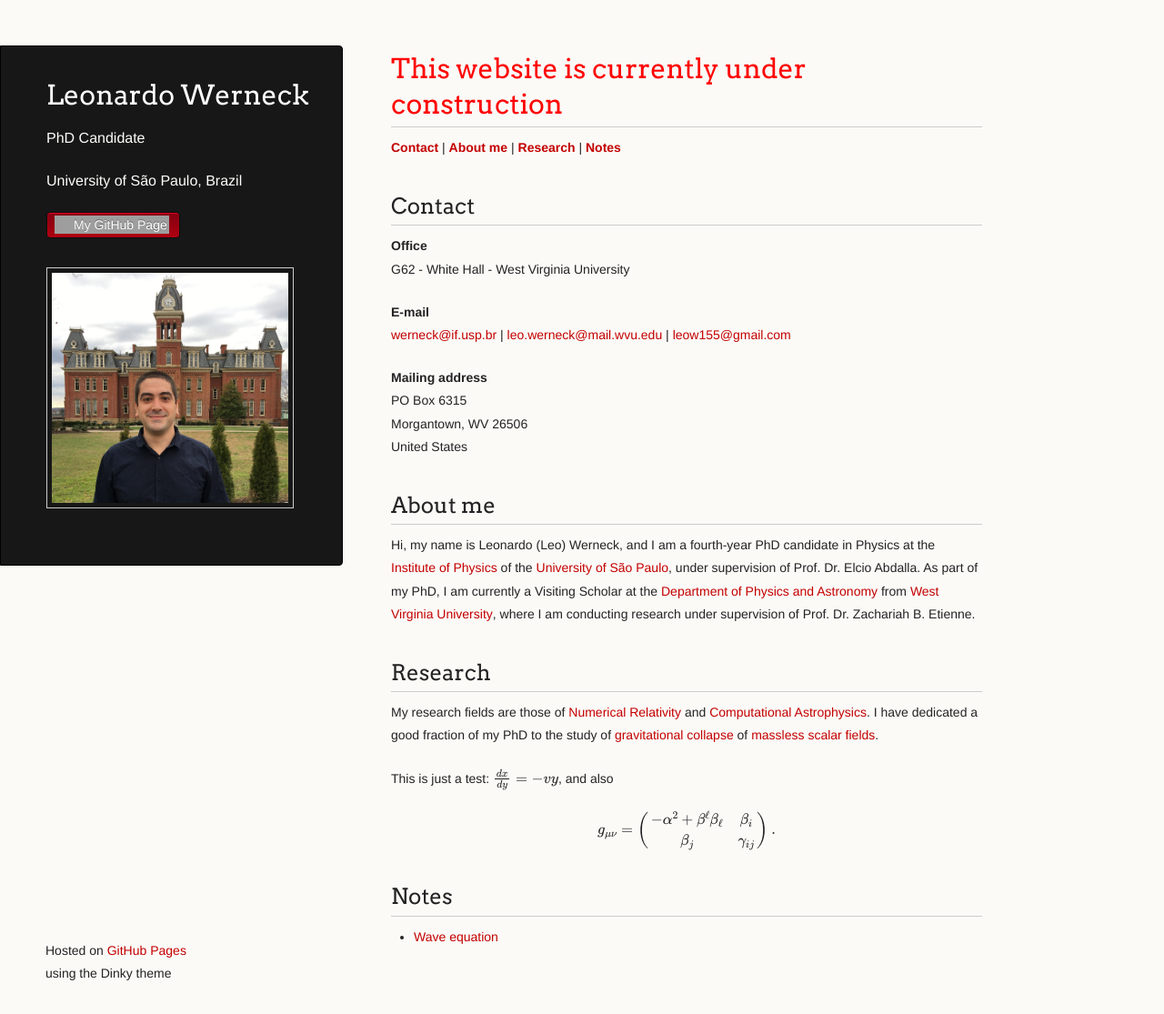
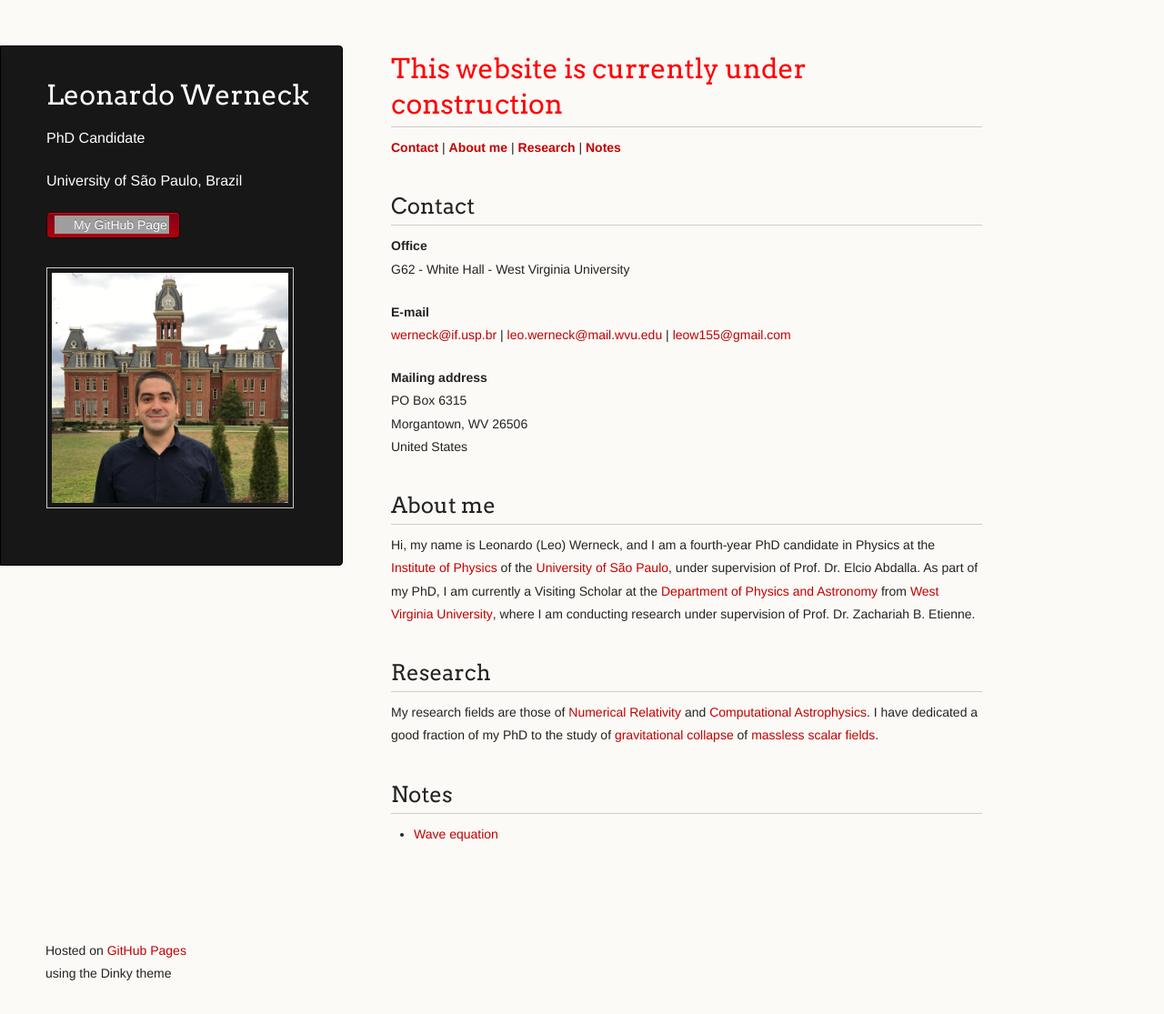
Before and after one commit to leowerneck/leowerneck.github.io, a Jekyll site: the page built from index.md, in a window 1280 px wide and 1115 px high. Shown: the whole window at 91% size. Built offline with Jekyll 4.4.1, drawn with Linux system fonts in a browser that asks for light colours; formulas are drawn with MathJax 3; a script that is not in the unit is left out; grey boxes are pictures that could not be loaded.

Commit message:
index.md: Removed math test

```diff
--- a/index.md
+++ b/index.md
@@ -29,17 +29,6 @@ Hi, my name is Leonardo (Leo) Werneck, and I am a fourth-year PhD candidate in P
 ## Research
 My research fields are those of [Numerical Relativity](https://en.wikipedia.org/wiki/Numerical_relativity) and [Computational Astrophysics](https://en.wikipedia.org/wiki/Computational_astrophysics). I have dedicated a good fraction of my PhD to the study of [gravitational collapse](https://en.wikipedia.org/wiki/Gravitational_collapse) of [massless scalar fields](https://en.wikipedia.org/wiki/Scalar_field_theory).
 
-This is just a test: $\frac{dx}{dy} = -v y$, and also
-
-$$
-g_{\mu\nu}
-=
-\begin{pmatrix}
--\alpha^{2} + \beta^{\ell}\beta_{\ell} & \beta_{i}\\
-\beta_{j} & \gamma_{ij}
-\end{pmatrix}\ .
-$$
-
 <a name='Notes'>
 ## Notes
 
```
